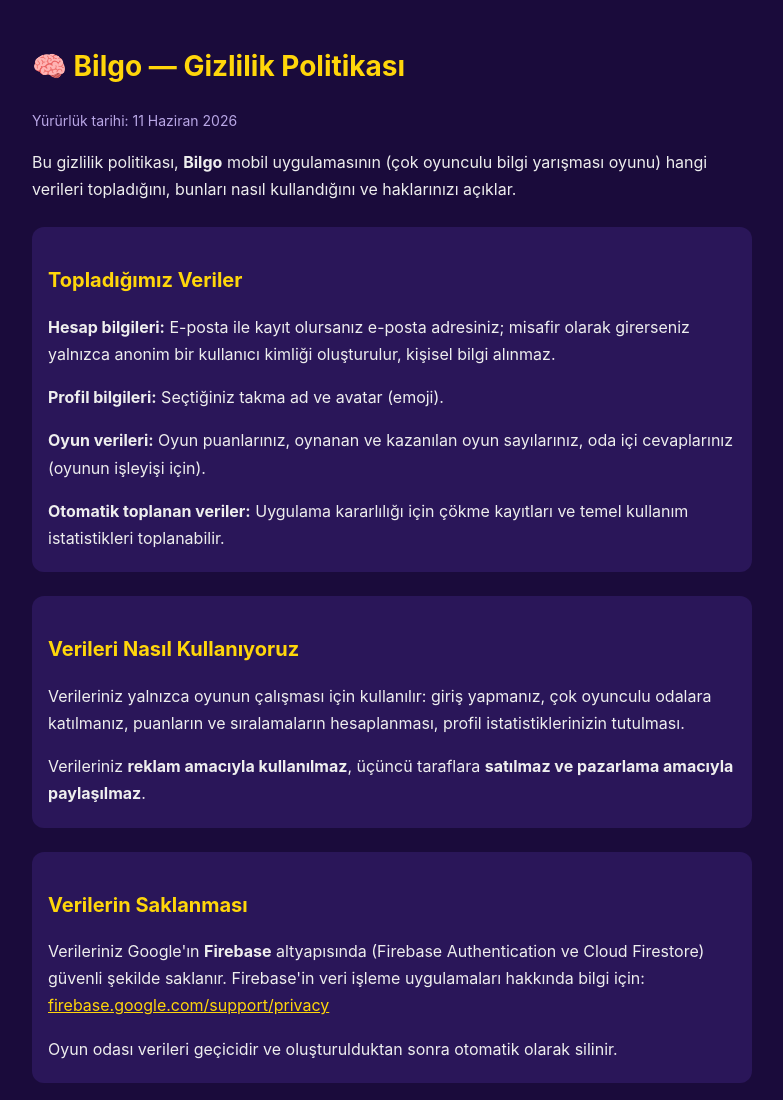
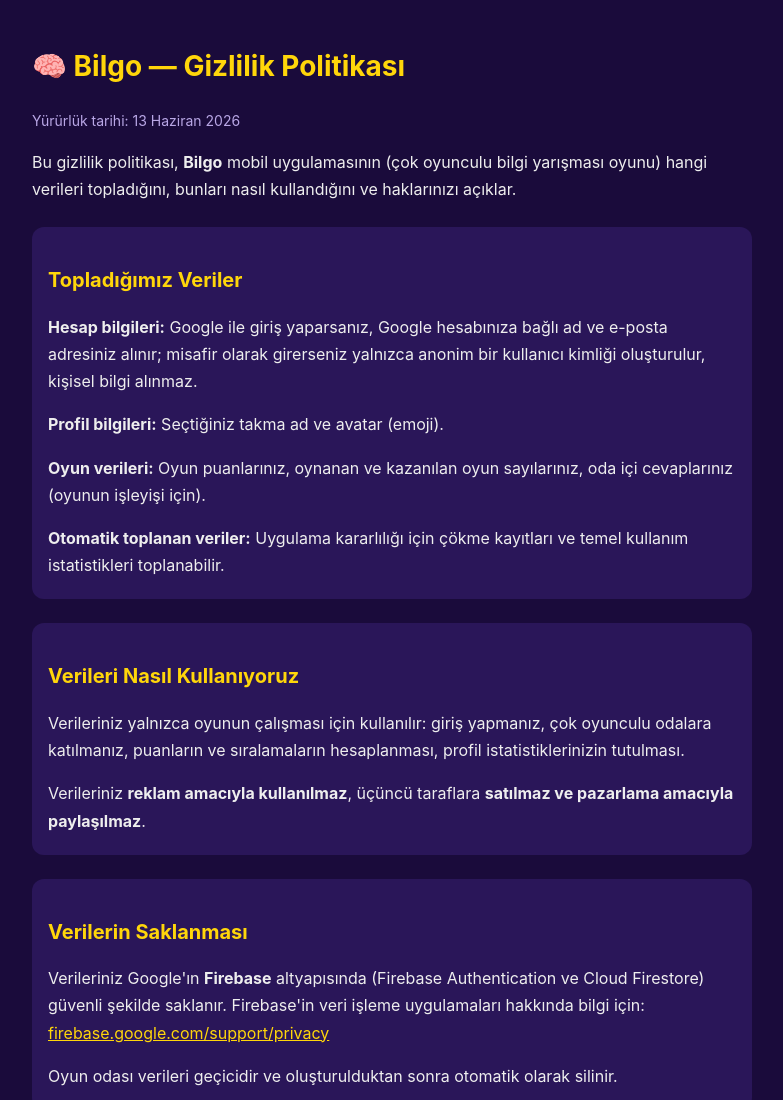
Before and after one commit to Xspace-ai0/bilgo-gizlilik, a plain HTML site: page index.html in a window 1280 px wide. Shown: the top 1100 px of the page, without its empty margins (248-1031 px from the left). Drawn offline with Linux system fonts and the light colour scheme.

Commit message:
Update index.html

```diff
--- a/index.html
+++ b/index.html
@@ -17,13 +17,13 @@
 <body>
 <main>
 <h1>&#129504; Bilgo &mdash; Gizlilik Politikas&#305;</h1>
-<p class="tarih">Y&uuml;r&uuml;rl&uuml;k tarihi: 11 Haziran 2026</p>
+<p class="tarih">Y&uuml;r&uuml;rl&uuml;k tarihi: 13 Haziran 2026</p>
 
 <p>Bu gizlilik politikas&#305;, <strong>Bilgo</strong> mobil uygulamas&#305;n&#305;n (&ccedil;ok oyunculu bilgi yar&#305;&#351;mas&#305; oyunu) hangi verileri toplad&#305;&#287;&#305;n&#305;, bunlar&#305; nas&#305;l kulland&#305;&#287;&#305;n&#305; ve haklar&#305;n&#305;z&#305; a&ccedil;&#305;klar.</p>
 
 <div class="kutu">
 <h2>Toplad&#305;&#287;&#305;m&#305;z Veriler</h2>
-<p><strong>Hesap bilgileri:</strong> E-posta ile kay&#305;t olursan&#305;z e-posta adresiniz; misafir olarak girerseniz yaln&#305;zca anonim bir kullan&#305;c&#305; kimli&#287;i olu&#351;turulur, ki&#351;isel bilgi al&#305;nmaz.</p>
+<p><strong>Hesap bilgileri:</strong> Google ile giri&#351; yaparsan&#305;z, Google hesab&#305;n&#305;za ba&#287;l&#305; ad ve e-posta adresiniz al&#305;n&#305;r; misafir olarak girerseniz yaln&#305;zca anonim bir kullan&#305;c&#305; kimli&#287;i olu&#351;turulur, ki&#351;isel bilgi al&#305;nmaz.</p>
 <p><strong>Profil bilgileri:</strong> Se&ccedil;ti&#287;iniz takma ad ve avatar (emoji).</p>
 <p><strong>Oyun verileri:</strong> Oyun puanlar&#305;n&#305;z, oynanan ve kazan&#305;lan oyun say&#305;lar&#305;n&#305;z, oda i&ccedil;i cevaplar&#305;n&#305;z (oyunun i&#351;leyi&#351;i i&ccedil;in).</p>
 <p><strong>Otomatik toplanan veriler:</strong> Uygulama kararl&#305;l&#305;&#287;&#305; i&ccedil;in &ccedil;&ouml;kme kay&#305;tlar&#305; ve temel kullan&#305;m istatistikleri toplanabilir.</p>
```
